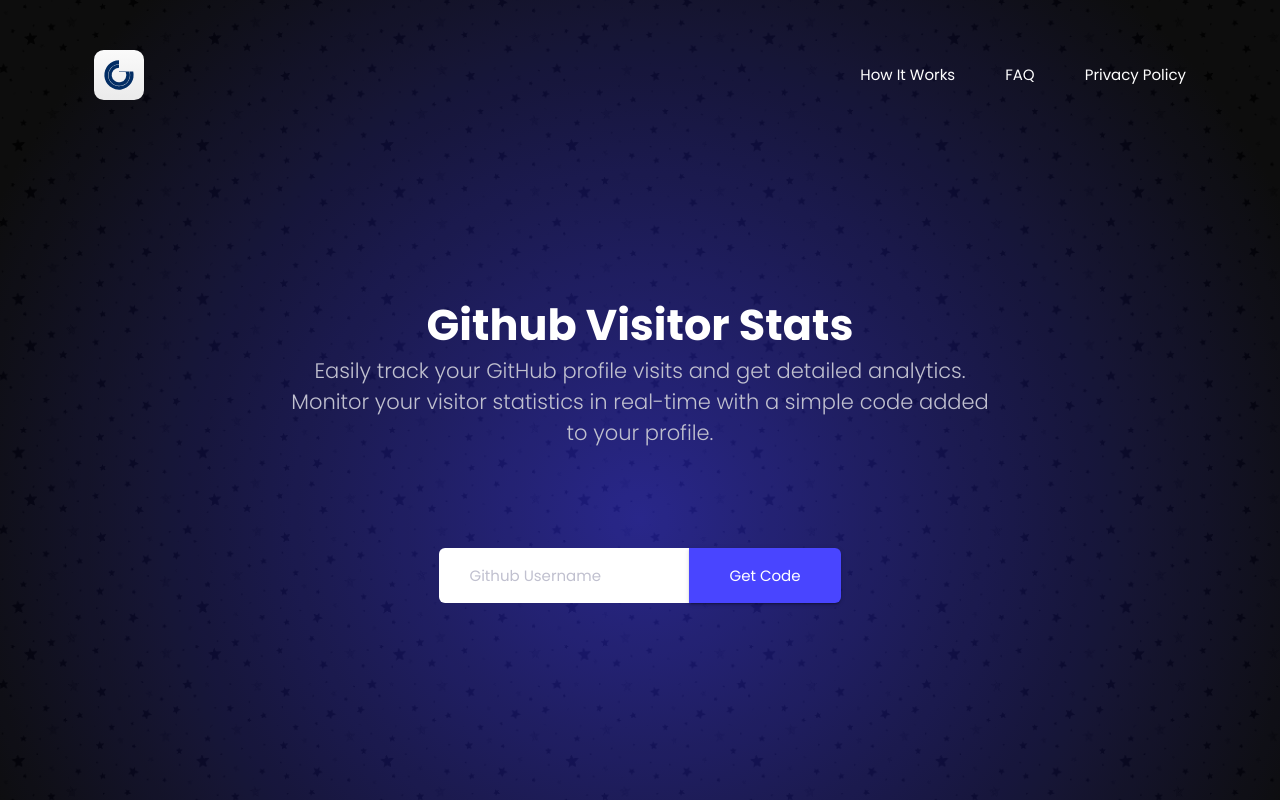
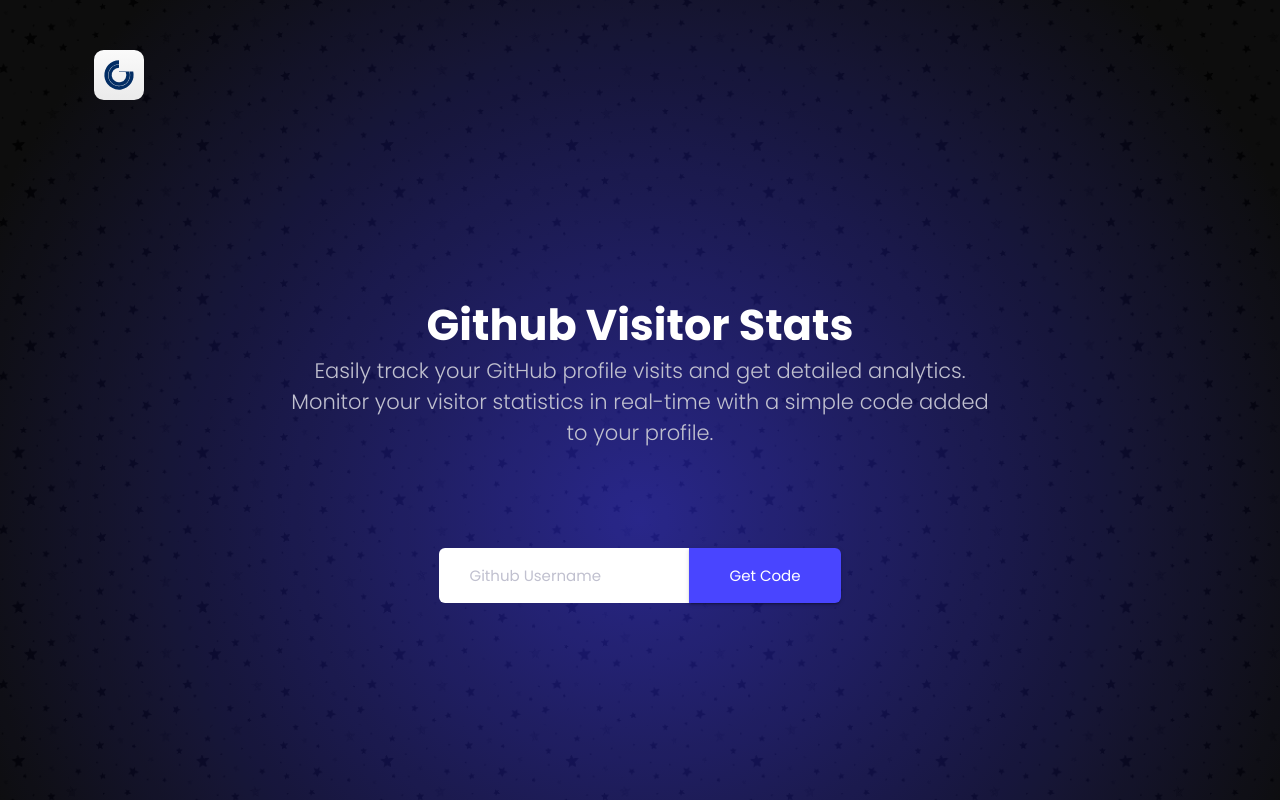
Before and after one commit to githubvisitorstats/githubvisitorstats-fe, a Next.js app: page / in a window 1280 px wide. Shown: the top 800 px of the page. Built offline with nearby package versions, Linux system fonts and the light colour scheme; no server answers.

Commit message:
[fix] Navigation removed.

```diff
--- a/src/components/organisms/footer/index.js
+++ b/src/components/organisms/footer/index.js
@@ -59,7 +59,7 @@
             >
               © 2024 Yasin B. Kalkan
             </Typography>
-            <Stack flexDirection={"row"} gap={"30px"}>
+            {/* <Stack flexDirection={"row"} gap={"30px"}>
               <Typography variant="button">
                 <Link href={""}>How It Works</Link>
               </Typography>
@@ -69,7 +69,7 @@
               <Typography variant="button">
                 <Link href={""}>Privacy Policy</Link>
               </Typography>
-            </Stack>
+            </Stack> */}
           </Stack>
         </Stack>
       </Container>
--- a/src/components/organisms/header/index.js
+++ b/src/components/organisms/header/index.js
@@ -23,11 +23,11 @@
         height={50}
         alt="Github Visitor Stats Logo"
       />
-      <Stack flexDirection={"row"} gap={"50px"}>
+      {/* <Stack flexDirection={"row"} gap={"50px"}>
         <NavigationItem href="/" title="How It Works" />
         <NavigationItem href="/" title="FAQ" />
         <NavigationItem href="/" title="Privacy Policy" />
-      </Stack>
+      </Stack> */}
     </AppBar>
   );
 };
```
